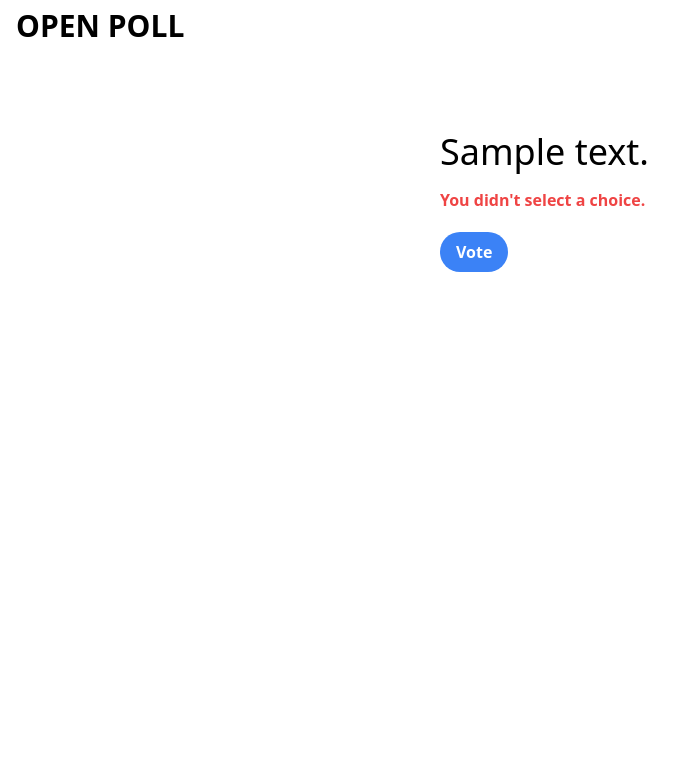
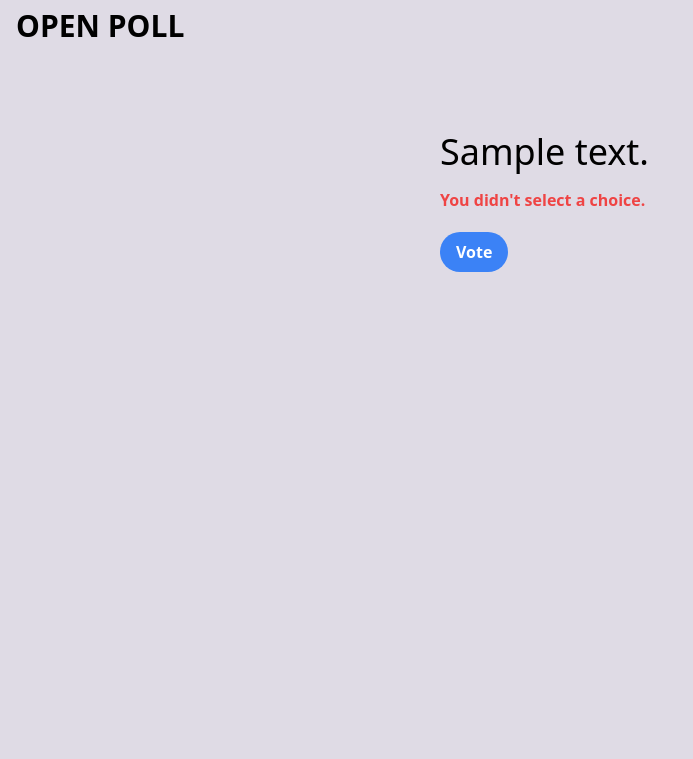
Before and after one commit to thebkaviya/OpenPoll, a Django app: page /polls/1/vote/ in a window 1280 px wide. Shown: the top 759 px of the page, without its empty margins (0-693 px from the left). Run offline with Django 3.2, Linux system fonts and the light colour scheme; tables that the repository leaves empty hold one stand-in row (values such as "Sample post").

Commit message:
changed bg colors to match other templates

```diff
--- a/polls/templates/polls/detail.html
+++ b/polls/templates/polls/detail.html
@@ -3,6 +3,12 @@
     <head>
         <title>OpenPoll</title>
         <link rel="stylesheet" href="https://cdnjs.cloudflare.com/ajax/libs/tailwindcss/2.2.15/tailwind.css" integrity="sha512-DzI/qIN7eBl6rUzNOoJJs3tYzNDTafulzmkzL7BgG/2iYOw6O2/kBNA0r8XVEHaJ9sSdzc00tMkanzQq7EFFMQ==" crossorigin="anonymous" referrerpolicy="no-referrer" />
+
+        <style>
+            body {
+                background-color: #DFDBE5;
+            }
+        </style>
     </head>
 
     <body>
@@ -12,7 +18,7 @@
             </div>
         </nav>
 
-    <div class="text-left pl-10 bg-white rounded-lg" style=" margin-left: 25%; margin-right: 25%">
+    <div class="text-left pl-10 rounded-lg" style=" margin-left: 25%; margin-right: 25%">
         <form action="{% url 'polls:vote' question.id %}" class="p-10 m-10" method="post">
         {% csrf_token %}
         <fieldset>
```
Also changed, not shown: polls/templates/polls/results.html (+7 -1 lines).
